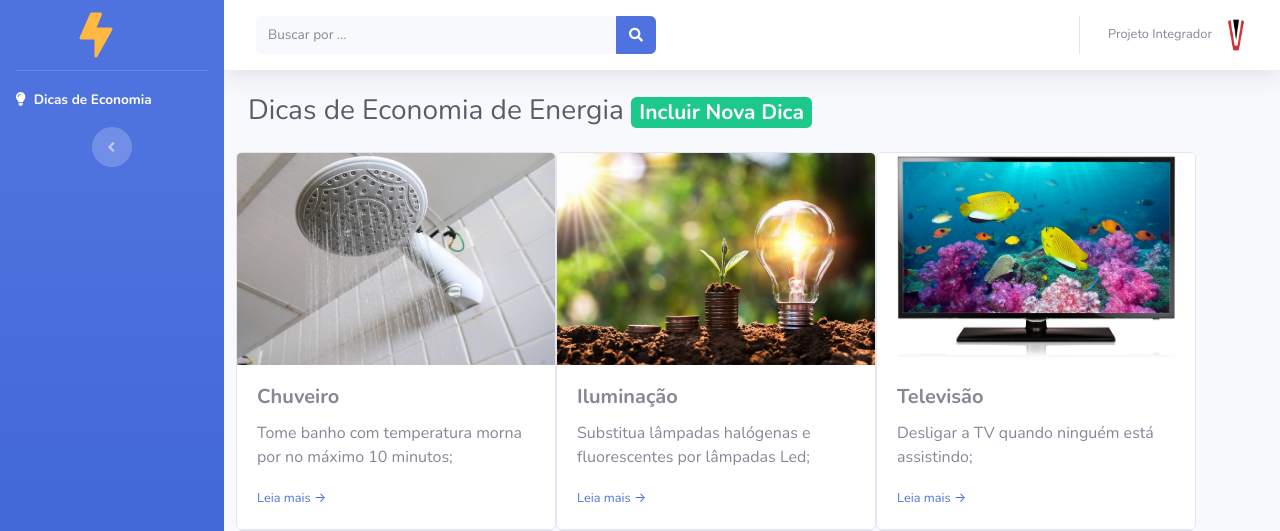
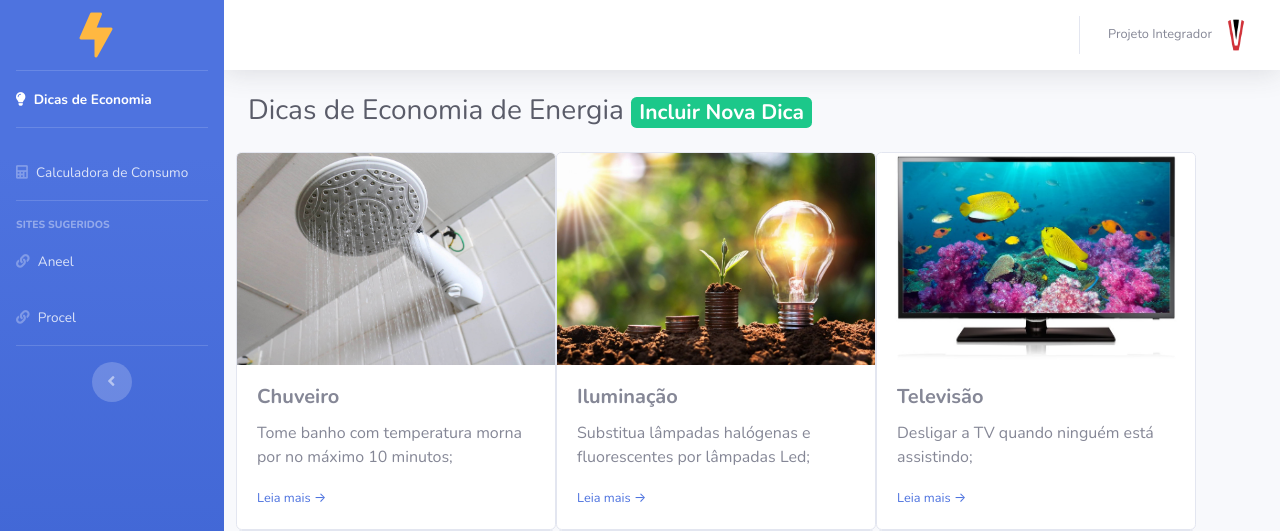
Before and after one commit to 2000472/usoconsciente, a Flask app: page / in a window 1280 px wide. Shown: the top 531 px of the page. Run offline with Flask 2, Linux system fonts and the light colour scheme; data comes from the database, SQL or seed files in the repository; both versions use the stored data as it was after the commit; some libraries are stand-ins or nearby versions.

Commit message:
após alterações

```diff
--- a/templates/base.html
+++ b/templates/base.html
@@ -41,6 +41,43 @@
                     <span>Dicas de Economia</span></a>
             </li>
 
+            <!-- Divider -->
+            <hr class="sidebar-divider">
+
+            <li class="nav-item">
+                <a class="nav-link" href="https://adrianoaoli.com/eletronica/calculadora-consumo-eletrico.html">
+                    <i class="fas fa-calculator"></i>
+                    <span>Calculadora de Consumo</span></a>
+            </li>
+
+<!--
+-->
+
+            <!-- Divider -->
+            <hr class="sidebar-divider">
+
+            <!-- Heading -->
+            <div class="sidebar-heading">
+                Sites sugeridos
+            </div>
+
+            <!-- Nav Item - Aneel -->
+            <li class="nav-item">
+                <a class="nav-link" href="https://aneel.gov.br/espaco-do-consumidor;">
+                    <i class="fas fa-link"></i>
+                    <span>Aneel</span></a>
+            </li>
+
+            <!-- Nav Item - Procel -->
+            <li class="nav-item">
+                <a class="nav-link" href="http://www.procelinfo.com.br/">
+                    <i class="fas fa-link"></i>
+                    <span>Procel</span></a>
+            </li>
+
+            <!-- Divider -->
+            <hr class="sidebar-divider d-none d-md-block">
+
             <!-- Sidebar Toggler (Sidebar) -->
             <div class="text-center d-none d-md-inline">
                 <button class="rounded-circle border-0" id="sidebarToggle"></button>
@@ -63,7 +100,7 @@
                         <i class="fa fa-bars"></i>
                     </button>
 
-                    <!-- Topbar Search -->
+                    <!-- Topbar Search
                     <form
                         class="d-none d-sm-inline-block form-inline mr-auto ml-md-3 my-2 my-md-0 mw-100 navbar-search">
                         <div class="input-group">
@@ -76,6 +113,11 @@
                             </div>
                         </div>
                     </form>
+                     -->
+
+                    <!--
+                    <h2>Uso Consciente de Energia</h2>
+                    -->
 
                     <!-- Topbar Navbar -->
                     <ul class="navbar-nav ml-auto">
```
Also changed, not shown: templates/calculadora.html (added, +28 -0 lines), database.db, static/img/arcondicionado.jpg (added), static/img/benjamin.jpeg (added), static/img/geladeira.png (added), static/img/maquinadelavar.jpeg (added), static/img/procel.jpeg (added).
